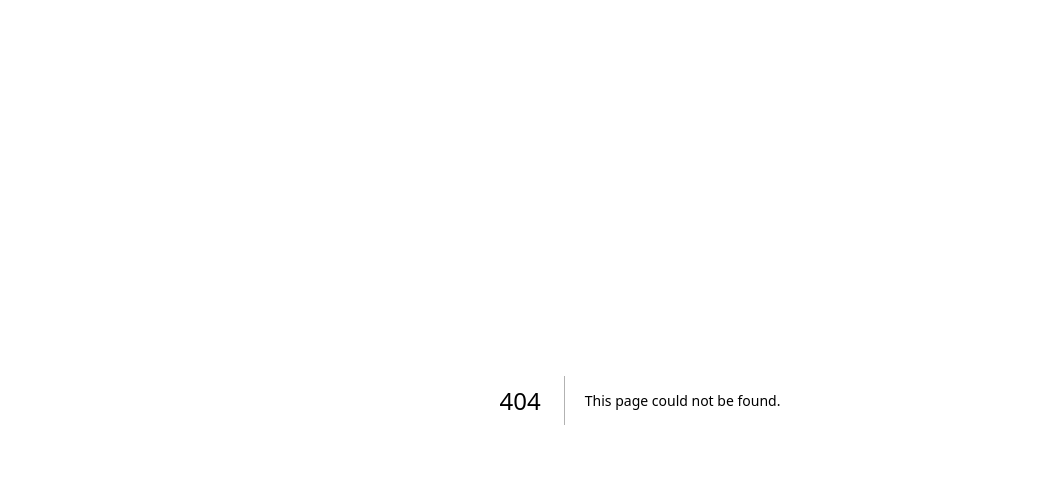
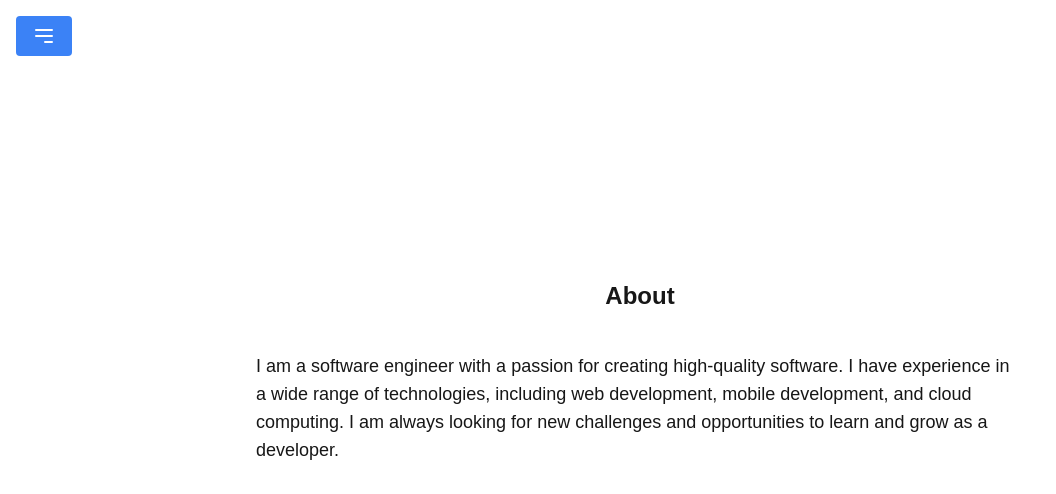
Before and after one commit to sebastiankdittmann/sebastiankdittmann.github.io, a Next.js app: page /about in a window 1280 px wide. Before the commit this address had no page. Shown: the top 494 px of the page, without its empty margins (0-1056 px from the left). Built offline with nearby package versions, Linux system fonts and the light colour scheme.

Commit message:
add sidebar and layout

```diff
--- /dev/null
+++ b/app/about/page.tsx
@@ -0,0 +1,26 @@
+'use client';
+
+import Layout from "@/components/layout/layout";
+
+export default function AboutPage() {
+    return (
+        <Layout>
+            <div className='flex flex-col items-center'>
+                <div className='max-w-screen-md w-full mx-auto'>
+                    <div className="flex items-center justify-center mt-52">
+                        <h1 className="text-2xl font-bold">About</h1>
+                    </div>
+                    <div className='mt-10'>
+                        <p className="text-lg">I am a software engineer with a passion for creating high-quality
+                            software. I
+                            have experience in a wide range of technologies, including web development, mobile
+                            development, and
+                            cloud computing. I am always looking for new challenges and opportunities to learn and grow
+                            as a
+                            developer.</p>
+                    </div>
+                </div>
+            </div>
+        </Layout>
+    );
+}
--- a/app/page.tsx
+++ b/app/page.tsx
@@ -2,15 +2,20 @@
 
 import CvHeader from "@/components/cv-header/cv-header";
 import Experiences from "@/components/experiences/experiences";
+import Layout from "@/components/layout/layout";
 
 export default function Home() {
 
     return (
-        <div className='flex flex-col items-center'>
-            <div className='max-w-screen-md w-full mx-auto'>
-                <CvHeader/>
-                <Experiences/>
-            </div>
+        <div>
+            <Layout>
+                <div className='flex flex-col items-center'>
+                    <div className='max-w-screen-md w-full mx-auto'>
+                        <CvHeader/>
+                        <Experiences/>
+                    </div>
+                </div>
+            </Layout>
         </div>
     );
 }
--- a/components/experiences/experiences.tsx
+++ b/components/experiences/experiences.tsx
@@ -6,7 +6,7 @@ export default function Experiences() {
             </div>
             <div>
                 <h2 className="text-xl font-bold">Senior Software Engineer</h2>
-                <p className="text-lg">Lego Group</p>
+                <p className="text-lg">the LEGO Group</p>
                 <p className="text-lg">2019 - Present</p>
             </div>
         </div>
--- /dev/null
+++ b/components/layout/layout.tsx
@@ -0,0 +1,17 @@
+import Sidebar from "@/components/sidebar/sidebar";
+import {ReactNode} from "react";
+
+interface LayoutProps {
+    children: ReactNode;
+}
+
+export default function Layout({ children }: LayoutProps) {
+    return (
+        <div>
+            <Sidebar />
+            <div>
+                {children}
+            </div>
+        </div>
+    );
+}
--- /dev/null
+++ b/components/sidebar/sidebar.tsx
@@ -0,0 +1,78 @@
+import React, { useState } from 'react';
+
+const Sidebar = () => {
+    // State to manage the open/close state of the sidebar
+    const [isOpen, setIsOpen] = useState(false);
+
+    return (
+        <div className="flex">
+            <div
+                // Conditional class based on isOpen
+                // state to control width and visibility
+                className={`bg-gray-800 text-white
+                    fixed h-screen transition-all
+                    duration-300 z-10
+                    ${isOpen ? 'w-64' : 'w-0 overflow-hidden'
+                }`}>
+                {/* Sidebar content */}
+                <div className="flex flex-col items-center">
+                    <div className="mt-4">
+                        <a href="/"
+                           className="text-white
+                          hover:text-gray-300">
+                            Home
+                        </a>
+                    </div>
+                    <div className="mt-4">
+                        <a href="/about"
+                           className="text-white
+                          hover:text-gray-300">
+                            About
+                        </a>
+                    </div>
+                    {/* Add more sidebar items here */}
+                </div>
+            </div>
+            {/* Main content */}
+            <div className={`flex-1 p-4
+                        ${isOpen ? 'ml-64' : 'ml-0'}`}>
+                {/* Button to toggle sidebar */}
+                <div className="ml-auto">
+                    <button
+                        className="bg-blue-500 hover:bg-blue-700
+                       text-white font-bold py-2 px-4 rounded"
+                        onClick={() => setIsOpen(!isOpen)}>
+                        {/* Toggle icon based on isOpen state */}
+                        {isOpen ? (
+                            <svg
+                                className="h-6 w-6"
+                                fill="none"
+                                viewBox="0 0 24 24"
+                                stroke="currentColor">
+                                <path
+                                    strokeLinecap="round"
+                                    strokeLinejoin="round"
+                                    strokeWidth={2}
+                                    d="M6 18L18 6M6 6l12 12" />
+                            </svg>
+                        ) : (
+                            <svg
+                                className="h-6 w-6"
+                                fill="none"
+                                viewBox="0 0 24 24"
+                                stroke="currentColor">
+                                <path
+                                    strokeLinecap="round"
+                                    strokeLinejoin="round"
+                                    strokeWidth={2}
+                                    d="M4 6h16M4 12h16m-7 6h7" />
+                            </svg>
+                        )}
+                    </button>
+                </div>
+            </div>
+        </div>
+    );
+};
+
+export default Sidebar;
--- a/next.config.js
+++ b/next.config.js
@@ -1,5 +1,10 @@
 module.exports = {
     images: {
-        domains: ['media.licdn.com'],
+        remotePatterns: [
+            {
+                protocol: "https",
+                hostname: "media.licdn.com",
+            },
+        ],
     }
 }
```
